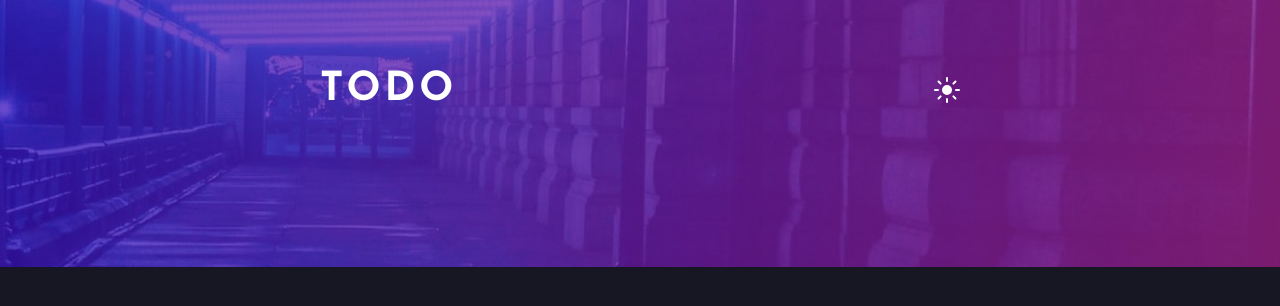
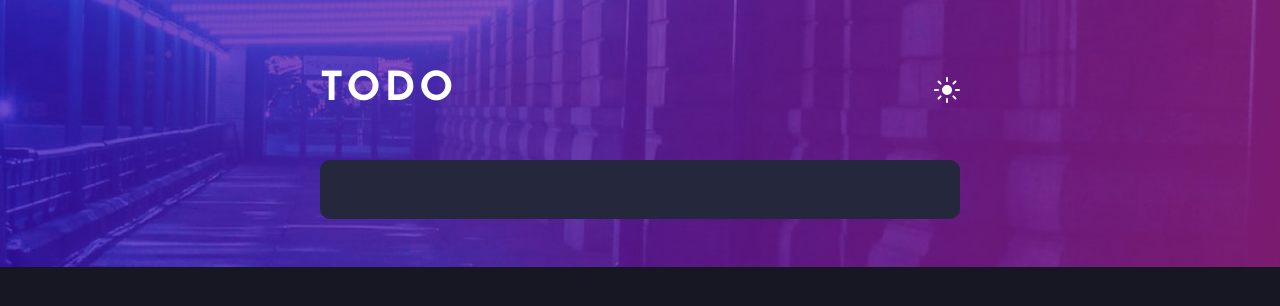
Before and after one commit to sardarz/react_todo, a React (Create React App) app: page / in a window 1280 px wide. Shown: the top 306 px of the page. Built offline with nearby package versions, Linux system fonts and the light colour scheme.

Commit message:
add basic todo input

```diff
--- a/src/App.js
+++ b/src/App.js
@@ -1,5 +1,6 @@
 import React, { useState, useEffect } from 'react';
 import Header from './components/Header';
+import TodoAdd from './components/TodoAdd';
 import bgImg from './images/bg-desktop-dark.jpg';
 import './App.scss';
 
@@ -14,7 +15,8 @@ const App = () => {
     <>
       <img className="bgImg" src={bgImg} alt="" />
       <div className="container">
-        <Header onClick={setTheme} theme={theme}/>
+        <Header onClick={setTheme} theme={theme} />
+        <TodoAdd />
       </div>
     </>
   );
--- /dev/null
+++ b/src/components/TodoAdd.js
@@ -0,0 +1,21 @@
+import React, { useState, useEffect } from 'react';
+import './TodoAdd.scss';
+
+const TodoAdd = () => {
+  const [value, setValue] = useState('');
+
+  useEffect(() => {
+    console.log(value);
+  });
+  return (
+    <div className="todoadd">
+      <input
+        className="todoadd__input"
+        value={value}
+        onChange={(evt) => setValue(evt.target.value)}
+      />
+    </div>
+  );
+};
+
+export default TodoAdd;
--- /dev/null
+++ b/src/components/TodoAdd.scss
@@ -0,0 +1,14 @@
+.todoadd__input {
+  outline: none;
+  width: 100%;
+  background-color: var(--very-dark-desaturated-blue);
+  color: var(--light-grayish-blue);
+  border: none;
+  padding: 2rem 7rem;
+  border-radius: 1rem;
+  // background-color: var(--very-dark-grayish-blue-1);
+}
+
+.todoadd {
+  margin-top: 5rem;
+}
```
Also changed, not shown: src/components/Header.js (+11 -8 lines).
